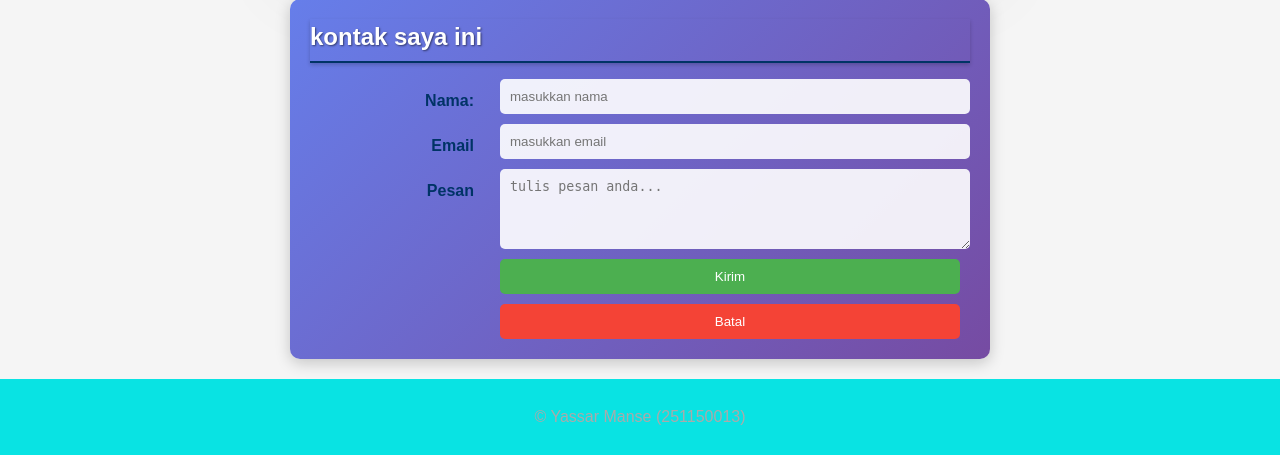
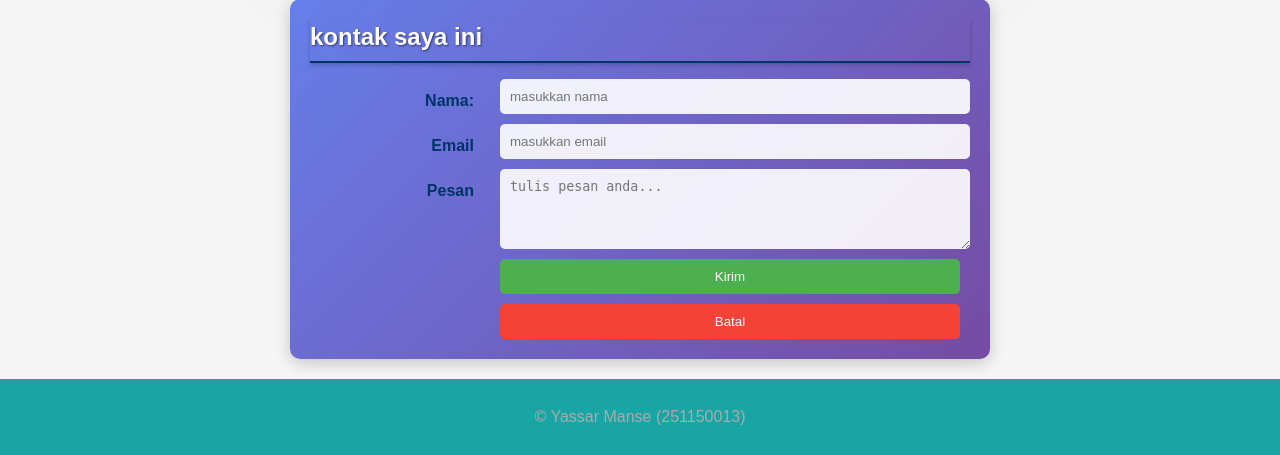
Before and after one commit to 2511500013-yassarmanse/2511500013-PWD-TI1A-2526O, a PHP site: page /pertemuan-04/index.html in a window 1280 px wide. Shown: the part 826-1281 px from the top of the page. Run offline with PHP 8.4, Linux system fonts and the light colour scheme.

Commit message:
ganti warna

```diff
--- a/pertemuan-04/style.css
+++ b/pertemuan-04/style.css
@@ -58,7 +58,7 @@ header li a {
 }
 
 footer {
-  background: #09e3e3;
+  background: #1aa5a5;
   color: #aaa;
   text-align: center;
   padding: 10px;
```
